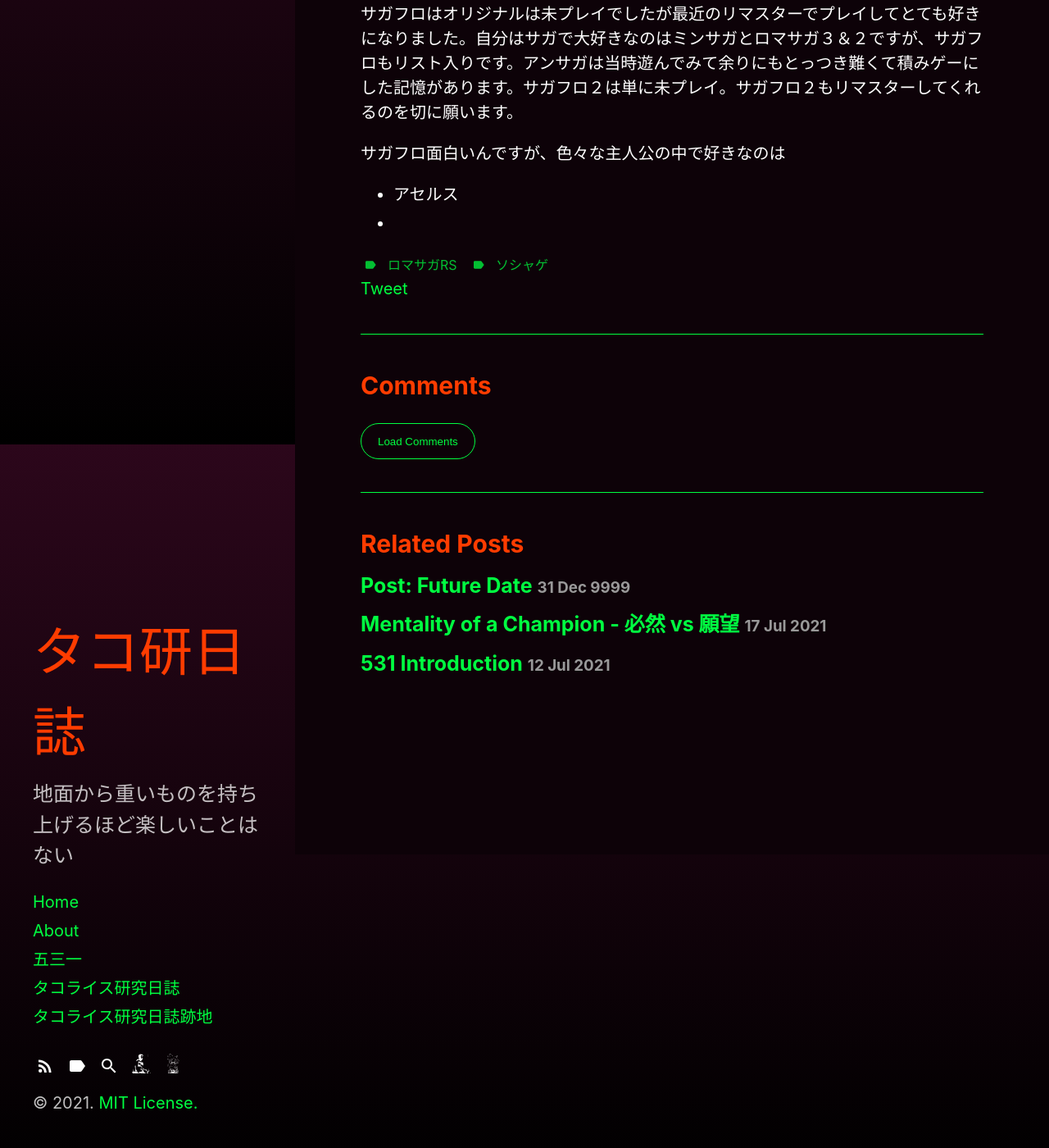
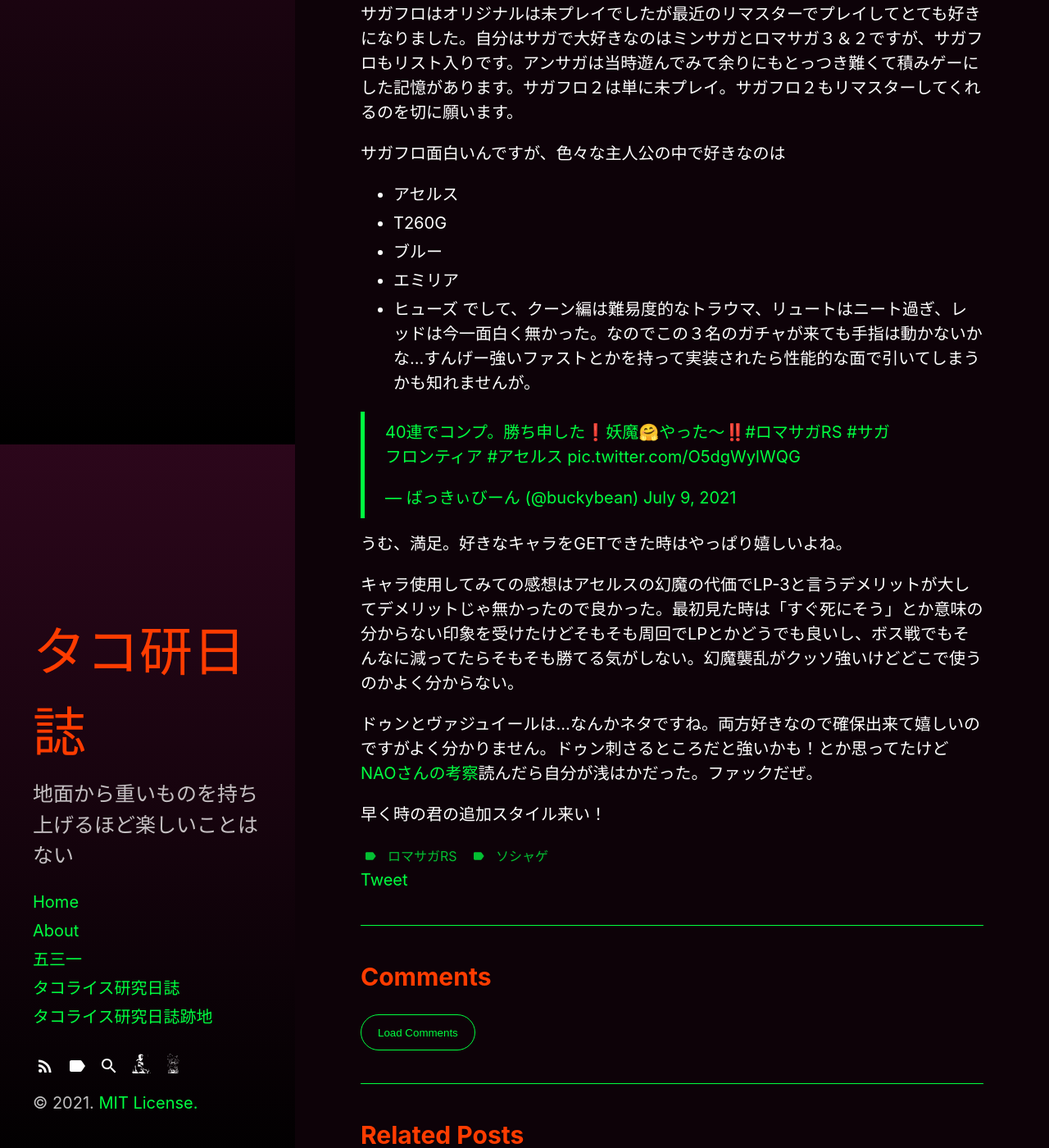
Before and after one commit to buckybean/buckybean.github.io, a Jekyll site: the page built from _posts/old-tacokennisshi/2021-07-09-RSRS-SagaFrontierGacha.md, in a window 1280 px wide and 1400 px high, scrolled down 358 px. Shown: the whole window at 82% size. Built offline with Jekyll 4.4.1, drawn with Linux system fonts in a browser that asks for light colours; comment, search, counter and statistics services are not loaded; some of the changed text lies outside the part shown.

Commit message:
Update 2021-07-09-RSRS-SagaFrontierGacha.md

```diff
--- a/_posts/old-tacokennisshi/2021-07-09-RSRS-SagaFrontierGacha.md
+++ b/_posts/old-tacokennisshi/2021-07-09-RSRS-SagaFrontierGacha.md
@@ -1,7 +1,7 @@
 ---
 layout: post
 title: "【ロマサガRS】サガフロ1発売日記念ロマンシングフェス"
-date: 2021-07-10
+date: 2021-07-9
 categories:
   - タコライス研究日誌跡地
 tags:
@@ -15,4 +15,18 @@
 
 サガフロ面白いんですが、色々な主人公の中で好きなのは
 - アセルス
--
+- T260G
+- ブルー
+- エミリア
+- ヒューズ
+でして、クーン編は難易度的なトラウマ、リュートはニート過ぎ、レッドは今一面白く無かった。なのでこの３名のガチャが来ても手指は動かないかな…すんげー強いファストとかを持って実装されたら性能的な面で引いてしまうかも知れませんが。
+
+<blockquote class="twitter-tweet" data-theme="dark"><p lang="ja" dir="ltr">40連でコンプ。勝ち申した❗️妖魔🤗やった〜‼️<a href="https://twitter.com/hashtag/%E3%83%AD%E3%83%9E%E3%82%B5%E3%82%ACRS?src=hash&amp;ref_src=twsrc%5Etfw">#ロマサガRS</a> <a href="https://twitter.com/hashtag/%E3%82%B5%E3%82%AC%E3%83%95%E3%83%AD%E3%83%B3%E3%83%86%E3%82%A3%E3%82%A2?src=hash&amp;ref_src=twsrc%5Etfw">#サガフロンティア</a> <a href="https://twitter.com/hashtag/%E3%82%A2%E3%82%BB%E3%83%AB%E3%82%B9?src=hash&amp;ref_src=twsrc%5Etfw">#アセルス</a> <a href="https://t.co/O5dgWylWQG">pic.twitter.com/O5dgWylWQG</a></p>&mdash; ばっきぃびーん (@buckybean) <a href="https://twitter.com/buckybean/status/1413333112537317380?ref_src=twsrc%5Etfw">July 9, 2021</a></blockquote> <script async src="https://platform.twitter.com/widgets.js" charset="utf-8"></script>
+
+うむ、満足。好きなキャラをGETできた時はやっぱり嬉しいよね。
+
+キャラ使用してみての感想はアセルスの幻魔の代価でLP-3と言うデメリットが大してデメリットじゃ無かったので良かった。最初見た時は「すぐ死にそう」とか意味の分からない印象を受けたけどそもそも周回でLPとかどうでも良いし、ボス戦でもそんなに減ってたらそもそも勝てる気がしない。幻魔襲乱がクッソ強いけどどこで使うのかよく分からない。
+
+ドゥンとヴァジュイールは…なんかネタですね。両方好きなので確保出来て嬉しいのですがよく分かりません。ドゥン刺さるところだと強いかも！とか思ってたけど[NAOさんの考察](https://romasagatool.com/blog/archives/12849)読んだら自分が浅はかだった。ファックだぜ。
+
+早く時の君の追加スタイル来い！
```
